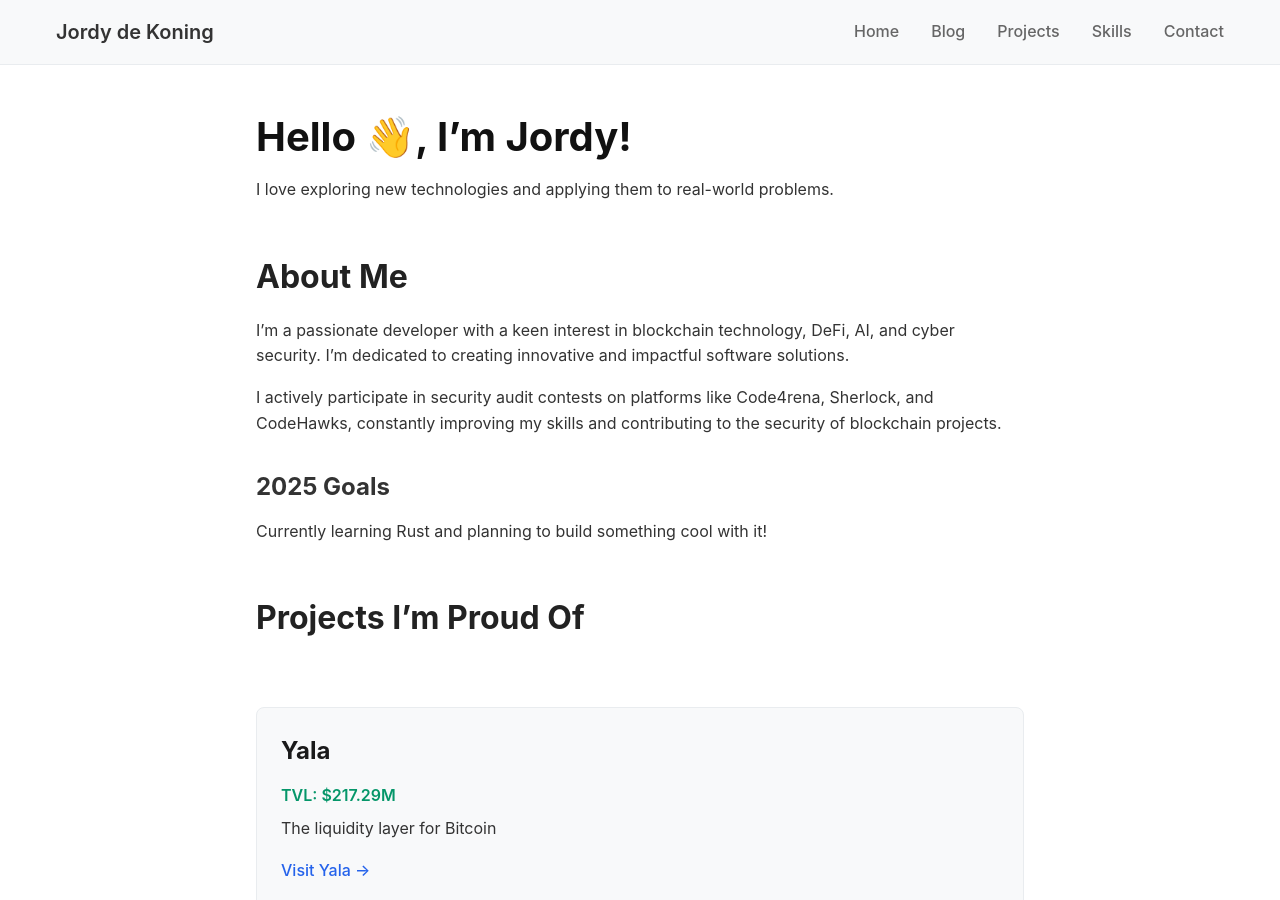
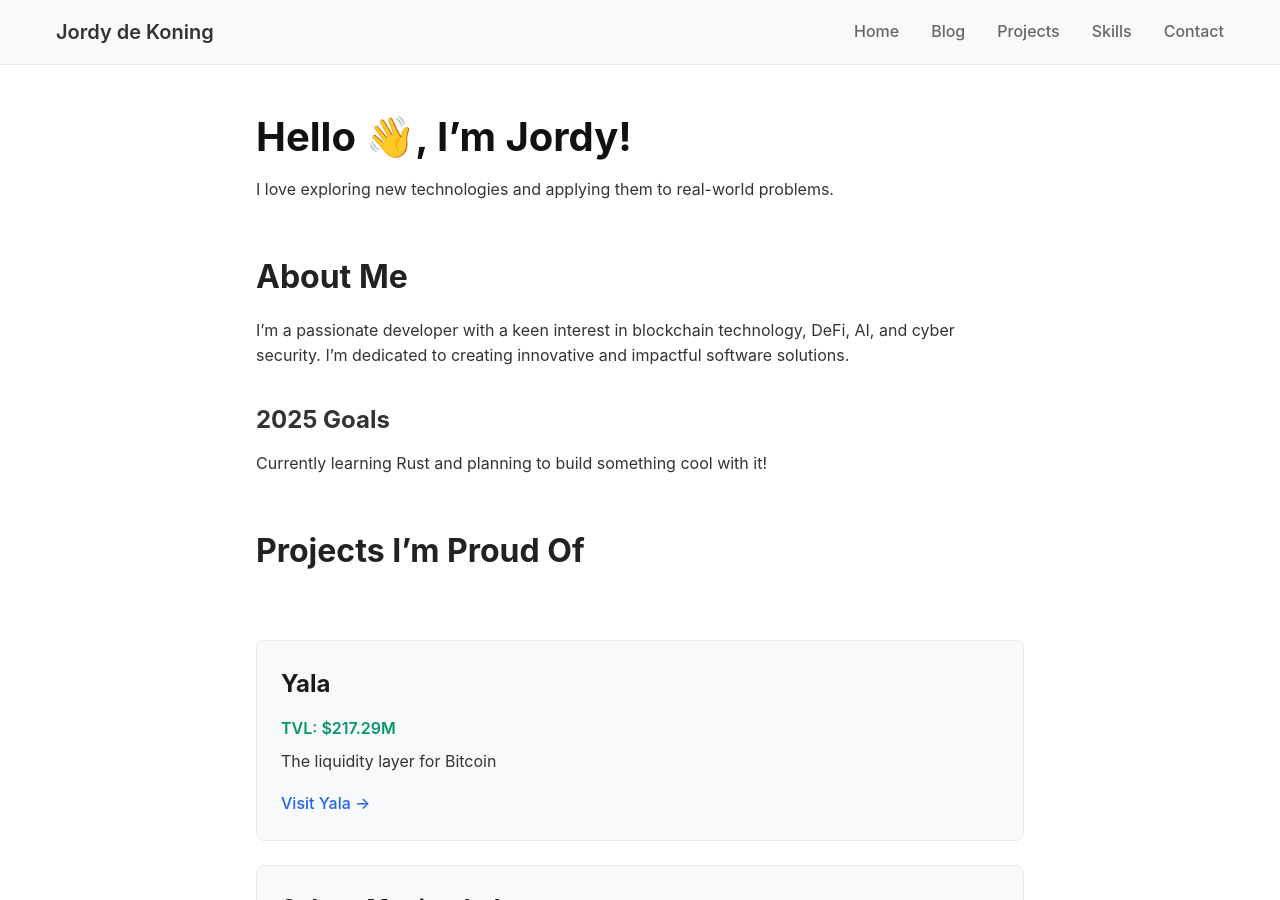
Before and after one commit to JordyKingz/jordykingz.github.io, a Jekyll site: the page built from index.md, in a window 1280 px wide and 900 px high. Built offline with Jekyll 4.4.1, drawn with Linux system fonts in a browser that asks for light colours.

```diff
--- a/index.md
+++ b/index.md
@@ -10,8 +10,6 @@
 ## About Me
 
 I'm a passionate developer with a keen interest in blockchain technology, DeFi, AI, and cyber security. I'm dedicated to creating innovative and impactful software solutions.
-
-I actively participate in security audit contests on platforms like Code4rena, Sherlock, and CodeHawks, constantly improving my skills and contributing to the security of blockchain projects.
 
 ### 2025 Goals
 
```
Also changed, not shown: _posts/2025-11-25-hacking-ai-c2-server-malware.md (+1 -1 lines).
